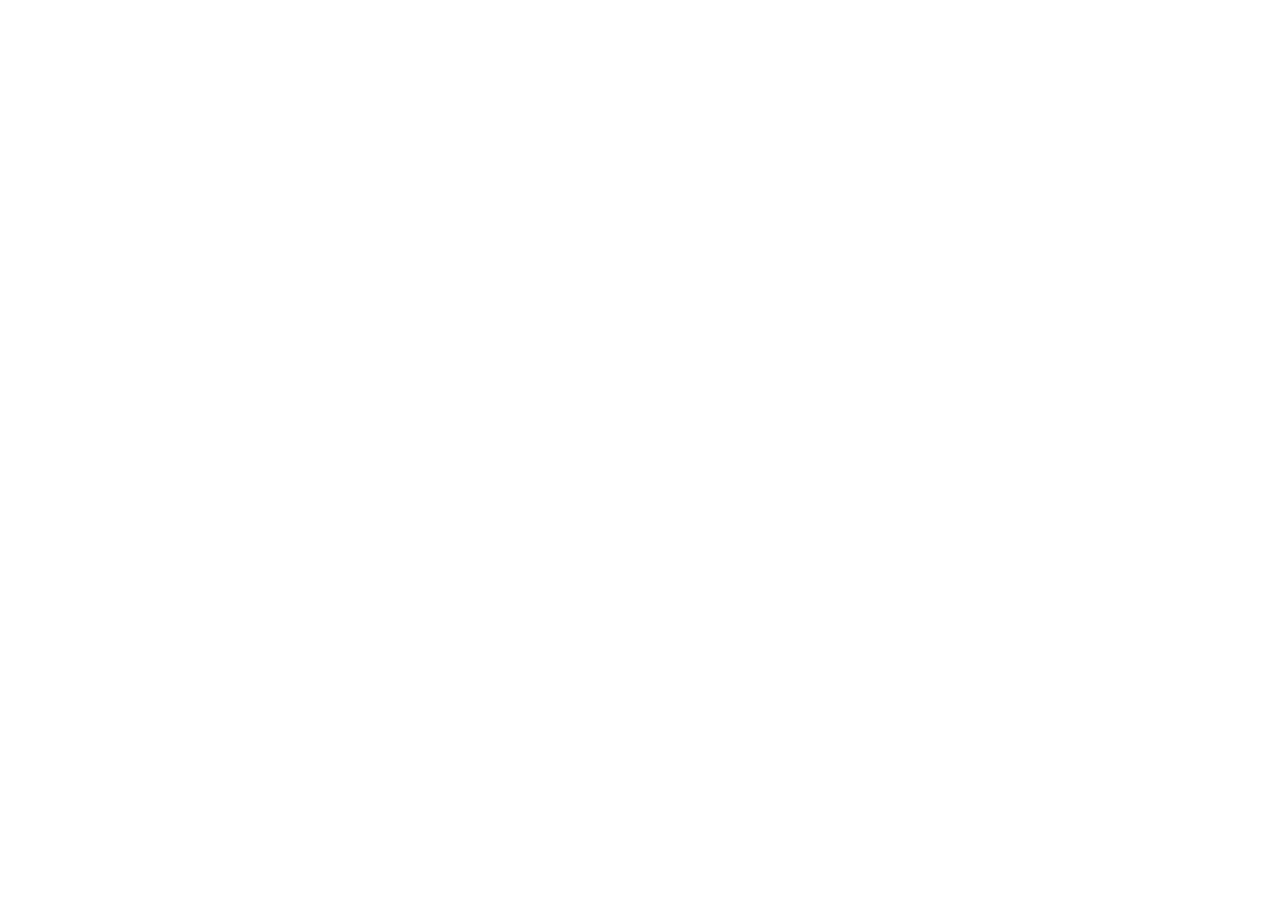
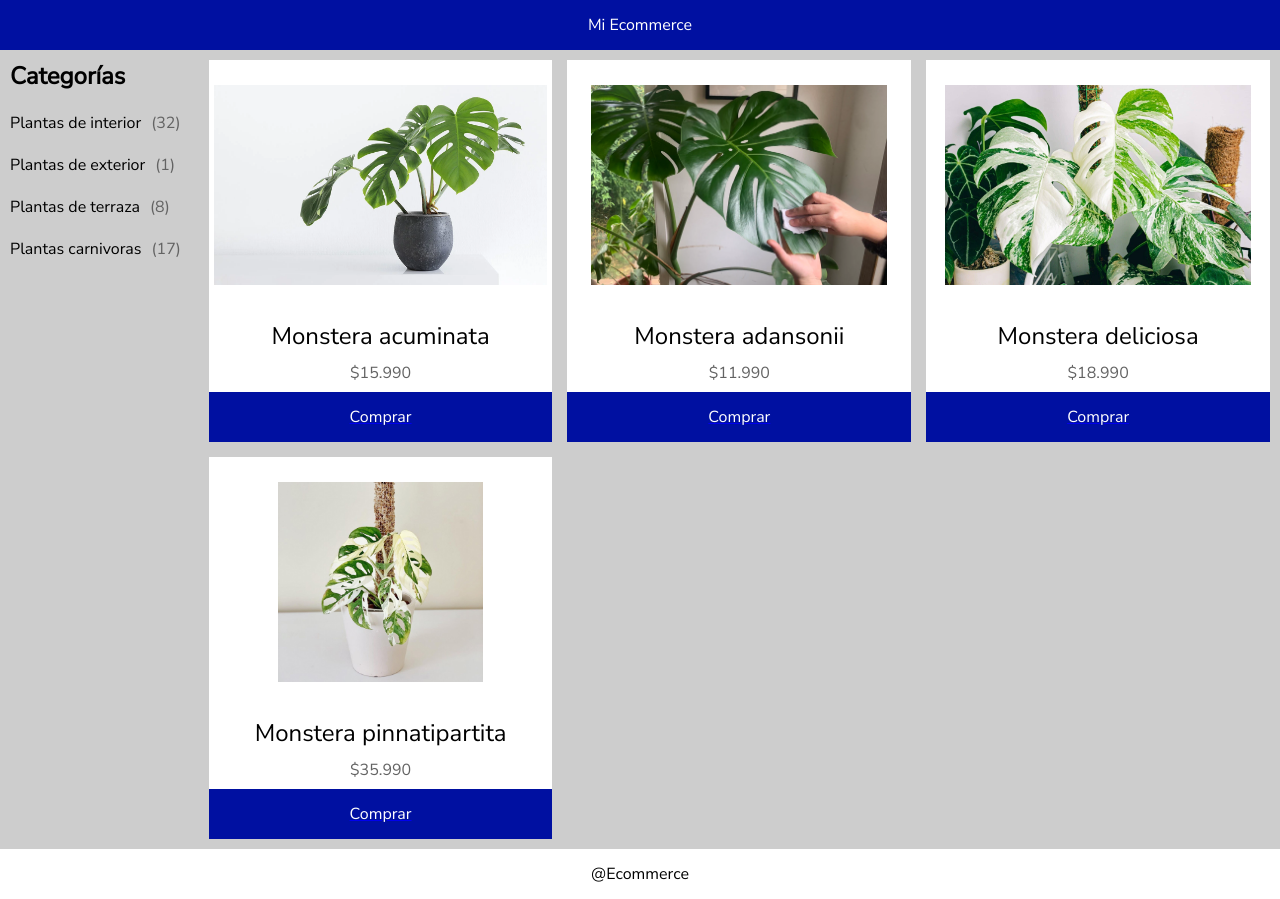
Before and after one commit to joseycartagena/ecommerce-grid, a plain HTML site: page index.html in a window 1280 px wide. Before the commit the page ends 800 px from the top, so only its background shows below. Drawn offline with Linux system fonts and the light colour scheme.

Commit message:
Estructura y contenido

```diff
--- a/assets/css/styles.css
+++ b/assets/css/styles.css
@@ -0,0 +1,117 @@
+* {
+    padding: 0;
+    margin: 0;
+    box-sizing: border-box;
+    font-family: 'Nunito Sans', sans-serif;
+}
+
+header {
+    grid-area: nav;
+    background-color: rgb(0, 16, 161);
+    color: white;
+    display: flex;
+    justify-content: center;
+    align-items: center;
+    padding: 10px;
+}
+aside {
+    grid-area: sidebar;
+    background-color: rgb(205, 205, 205);
+    min-width: 180px;
+    color: black;
+}
+main {
+    grid-area: grilla;
+    display: grid;
+    grid-template-columns: repeat(3, 1fr);
+    gap: 15px;
+    padding: 10px;
+    background-color:  rgb(205, 205, 205);
+}
+footer {
+    grid-area: pie;
+    display: flex;
+    justify-content: center;
+    align-items: center;
+    padding: 10px;
+}
+
+.grid-container {
+    display: grid;
+    grid-template-areas:
+    'nav nav nav nav nav'
+    'sidebar grilla grilla grilla grilla'
+    'sidebar grilla grilla grilla grilla'
+    'sidebar grilla grilla grilla grilla'
+    'sidebar grilla grilla grilla grilla'
+    'pie pie pie pie pie'
+    ;
+    grid-auto-rows: minmax(50px, auto);
+    min-height: 100vh;
+}
+
+.card-container {
+    display: flex;
+    flex-direction: column;
+    background-color: white;
+}
+
+.card-header {
+    min-height: 30px;
+    display: flex;
+    justify-content: center;
+    margin-top: 10px;
+    font-size: 1.5em;
+}
+
+.card-subheader {
+    min-height: 30px;
+    display: flex;
+    justify-content: center;
+    margin-top: 10px;
+    color: rgb(99, 99, 99);
+}
+
+.card-body {
+    min-height: 250px;
+    display: flex;
+    justify-content: center;
+    align-items: center;
+
+}
+
+.card-body img {
+    height: 200px;
+}
+
+.card-footer {
+    background-color: rgb(0, 16, 161);
+    min-height: 10px;
+    display: flex;
+    justify-content: center;
+}
+
+.boton {
+    background-color:rgb(0, 16, 161);
+    color: white;
+    height: 50px;
+    display: flex;
+    align-items: center;
+    justify-content: center;
+}
+
+aside h1 {
+    padding: 10px;
+}
+
+.nombras-categorias{
+    list-style: none;
+    display: flex;
+    justify-content:flex-start;
+    padding: 10px;
+}
+
+.nombras-categorias span{
+padding-left: 10px;
+color: rgb(99, 99, 99);
+}
--- a/index.html
+++ b/index.html
@@ -4,10 +4,79 @@
     <meta charset="UTF-8">
     <meta http-equiv="X-UA-Compatible" content="IE=edge">
     <meta name="viewport" content="width=device-width, initial-scale=1.0">
+    <title>Layout de e-commerce con Grid</title>
+    <!--CSS-->
     <link rel="stylesheet" href="./assets/css/styles.css">
-    <title>Layout de e-commerce con Grid</title>
+    <!--Google Fonts-->
+    <link rel="preconnect" href="https://fonts.googleapis.com">
+<link rel="preconnect" href="https://fonts.gstatic.com" crossorigin>
+<link href="https://fonts.googleapis.com/css2?family=Nunito+Sans&display=swap" rel="stylesheet">
+
 </head>
 <body>
+    <div class="grid-container">
+        <header>Mi Ecommerce</header>
+        <aside>
+            <h1>Categorías</h1>
+            <ul class="sidebar">
+                <li><div class="nombras-categorias">Plantas de interior <span>(32)</span></div></li>
+                <li><div class="nombras-categorias">Plantas de exterior <span>(1)</span></div></li>
+                <li><div class="nombras-categorias">Plantas de terraza <span>(8)</span></div></li>
+                <li><div class="nombras-categorias">Plantas carnivoras <span>(17)</span></div></li>
+            </ul>
+        </aside>
+        <main>
+            <!--1-->
+            <div class="card-container">
+                <div class="card-body">
+                    <img src="./assets/img/plantas-2.webp" alt="planta 2">
+                </div>
+                <div class="card-header">Monstera acuminata</div>
+                <div class="card-subheader">$15.990</div>
 
+                <a href="#!"><div class="card-footer"><p class="boton">Comprar</p></div></a>
+            </div>
+
+
+            <!--2-->
+            <div class="card-container">
+                <div class="card-body">
+                    <img src="./assets/img/plantas-1.webp" alt="planta 3">
+                </div>
+                <div class="card-header">Monstera adansonii</div>
+                <div class="card-subheader">$11.990</div>
+
+                <a href="#!"><div class="card-footer">
+                   <p class="boton">Comprar</p>
+                </div></a>
+            </div>
+
+            <!--3-->
+            <div class="card-container">
+                <div class="card-body">
+                    <img src="./assets/img/plantas-3.jpeg" alt="planta 4">
+                </div>
+                <div class="card-header">Monstera deliciosa</div>
+                <div class="card-subheader">$18.990</div>
+
+                <a href="#!"><div class="card-footer"><p class="boton">Comprar</p></div></a>
+            </div>
+
+
+            <!--4-->
+            <div class="card-container">
+                <div class="card-body">
+                    <img src="./assets/img/plantas-4.jpeg" alt="planta 1">
+                </div>
+                <div class="card-header">Monstera pinnatipartita</div>
+                <div class="card-subheader">$35.990</div>
+
+                <a href="#!"><div class="card-footer"><p class="boton">Comprar</p></div></a>
+            </div>
+
+
+        </main>
+        <footer>@Ecommerce</footer>
+    </div>
 </body>
 </html>
```
Also changed, not shown: assets/img/plantas-1.webp (added), assets/img/plantas-2.webp (added), assets/img/plantas-3.jpeg (added), assets/img/plantas-4.jpeg (added), 2 other files.
